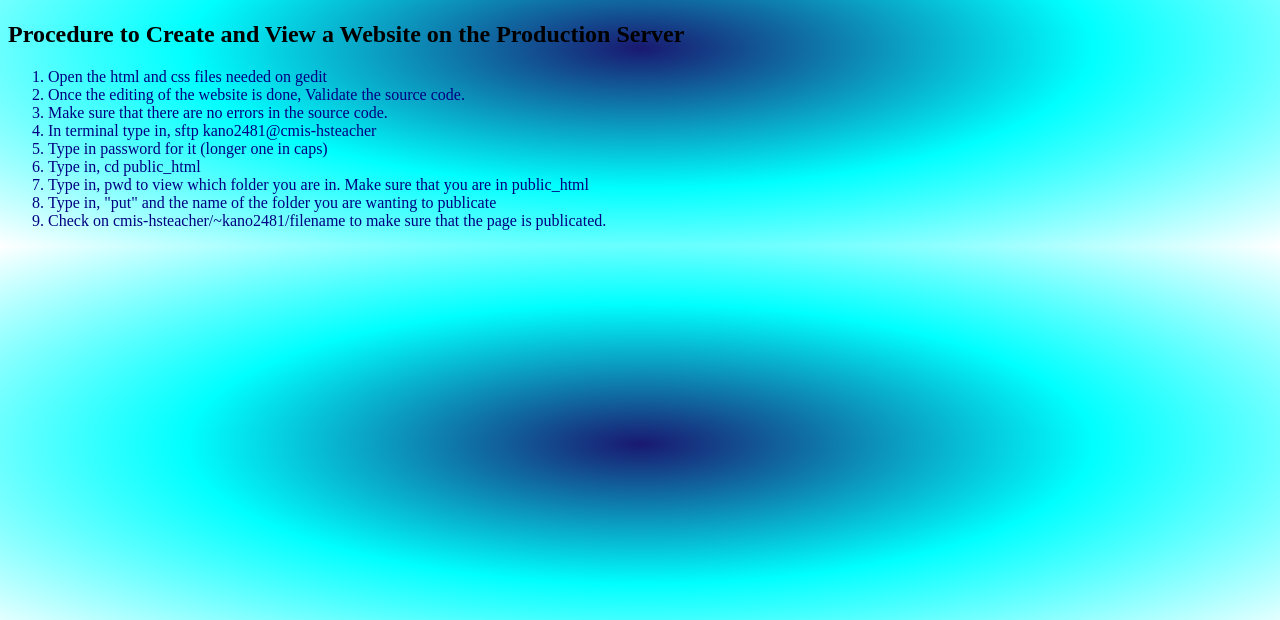
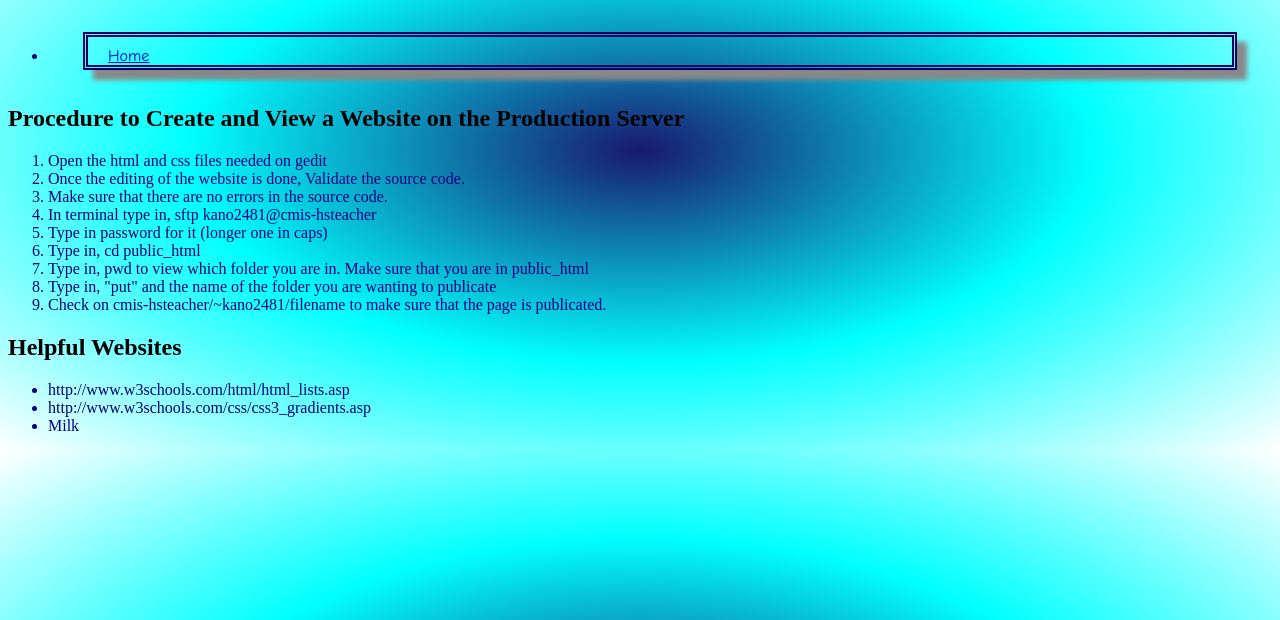
Before and after one commit to kano2481-cmis/kano2481-cmis-wd, a plain HTML site: page listandlinks.html in a window 1280 px wide. Shown: the part 180-800 px from the top of the page. Drawn offline with Linux system fonts and the light colour scheme.

Commit message:
finish adding links next

```diff
--- a/listandlinks.html
+++ b/listandlinks.html
@@ -14,6 +14,11 @@
 			</h1>
 		</header>
 		<nav>
+		<ul style="list-style-type:disc">
+  			<li>
+				<p><a href=http://localhost:8000/>Home</a></p>
+			</li>
+		</ul>
 		</nav>
 		<main>
 			<h2>
@@ -48,6 +53,14 @@
 					Check on cmis-hsteacher/~kano2481/filename  to make sure that the page is publicated.
 				</li>
 			</ol>
+		<h2>
+			Helpful Websites
+		</h2>
+		<ul style="list-style-type:disc">
+  			<li>http://www.w3schools.com/html/html_lists.asp</li>
+  			<li>http://www.w3schools.com/css/css3_gradients.asp</li>
+ 			 <li>Milk</li>
+		</ul>
 		</main>
 		<footer>
 
--- a/selector.css
+++ b/selector.css
@@ -42,12 +42,11 @@ h1{
 	font-size: 36px;
 	border-radius: 15px 45px;
 	margin-top: 25px;
-	color: black;
 	text-decoration: underline;
 }
 
 
-h2{
+h1, h2{
 	color: black;
 }
 
```
